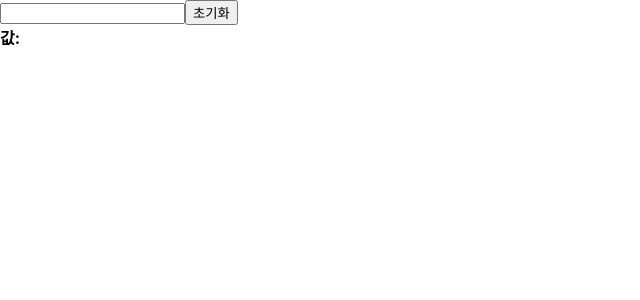
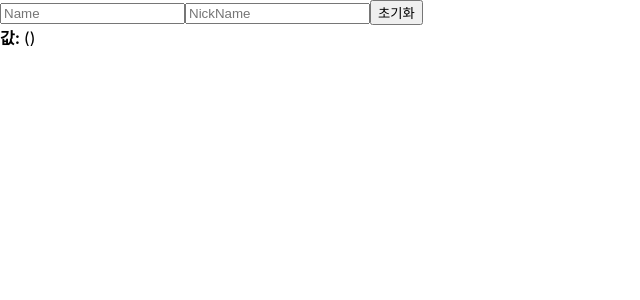
Before and after one commit to nook1208/begin-react, a React (Create React App) app: page / in a window 1280 px wide. Shown: the top 300 px of the page, without its empty margins (0-640 px from the left). Built offline with nearby package versions, Linux system fonts and the light colour scheme.

Commit message:
Chap1.9: Managing multiple input states
Signed-off-by: Sunwook Eom <sunwook5492@gmail.com>

```diff
--- a/src/InputSample.js
+++ b/src/InputSample.js
@@ -1,22 +1,36 @@
 import React, { useState } from 'react';
 
 function InputSample() {
-    const [text, setText] = useState('');
+    const [eom_inputs, setEomInputs] = useState({
+        name: '',
+        nickname: ''
+    });
+
+    const {name,nickname} = eom_inputs;
 
     const onChange = (e) => {
-        setText(e.target.value);
+        const {value, name} = e.target;
+        setEomInputs({
+            ...eom_inputs,
+            [name]: value
+        })
     };
 
     const onReset = () => {
-        setText('');
+        setEomInputs({
+            name: '',
+            nickname: '',
+        })
     };
 
     return (
         <div>
-            <input onChange={onChange} value={text} />
+            <input name="name" placeholder="Name" onChange={onChange} value={name} />
+            <input name="nickname" placeholder="NickName" onChange={onChange} value={nickname} />
             <button onClick={onReset}>초기화</button>
             <div>
-                <b>값: {text} </b>
+                <b>값: </b>
+                {name} ({nickname})
             </div>
         </div>
     );
```
Also changed, not shown: doc/Chap1_Introduction_to_React.md (+15 -0 lines).
